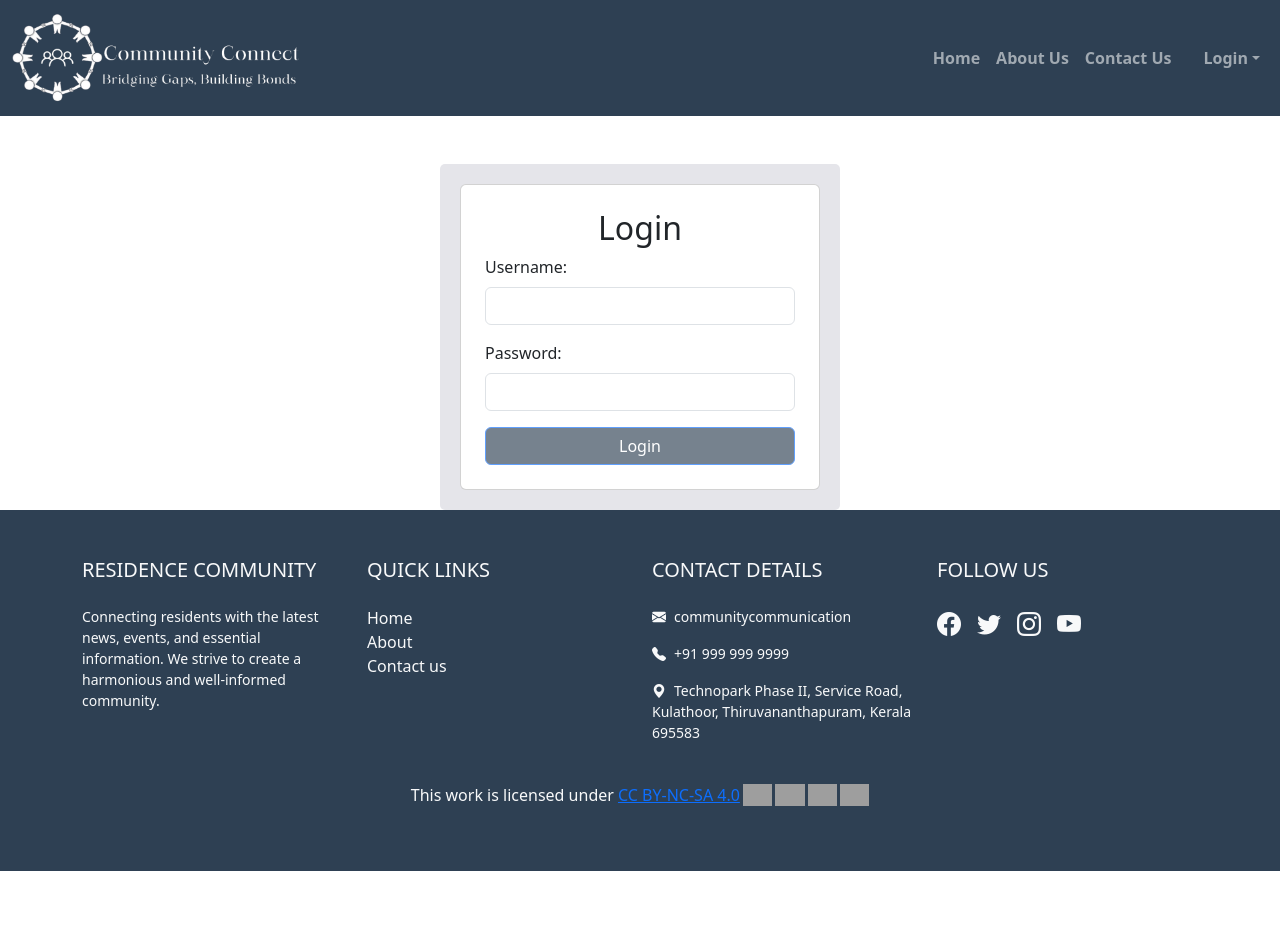
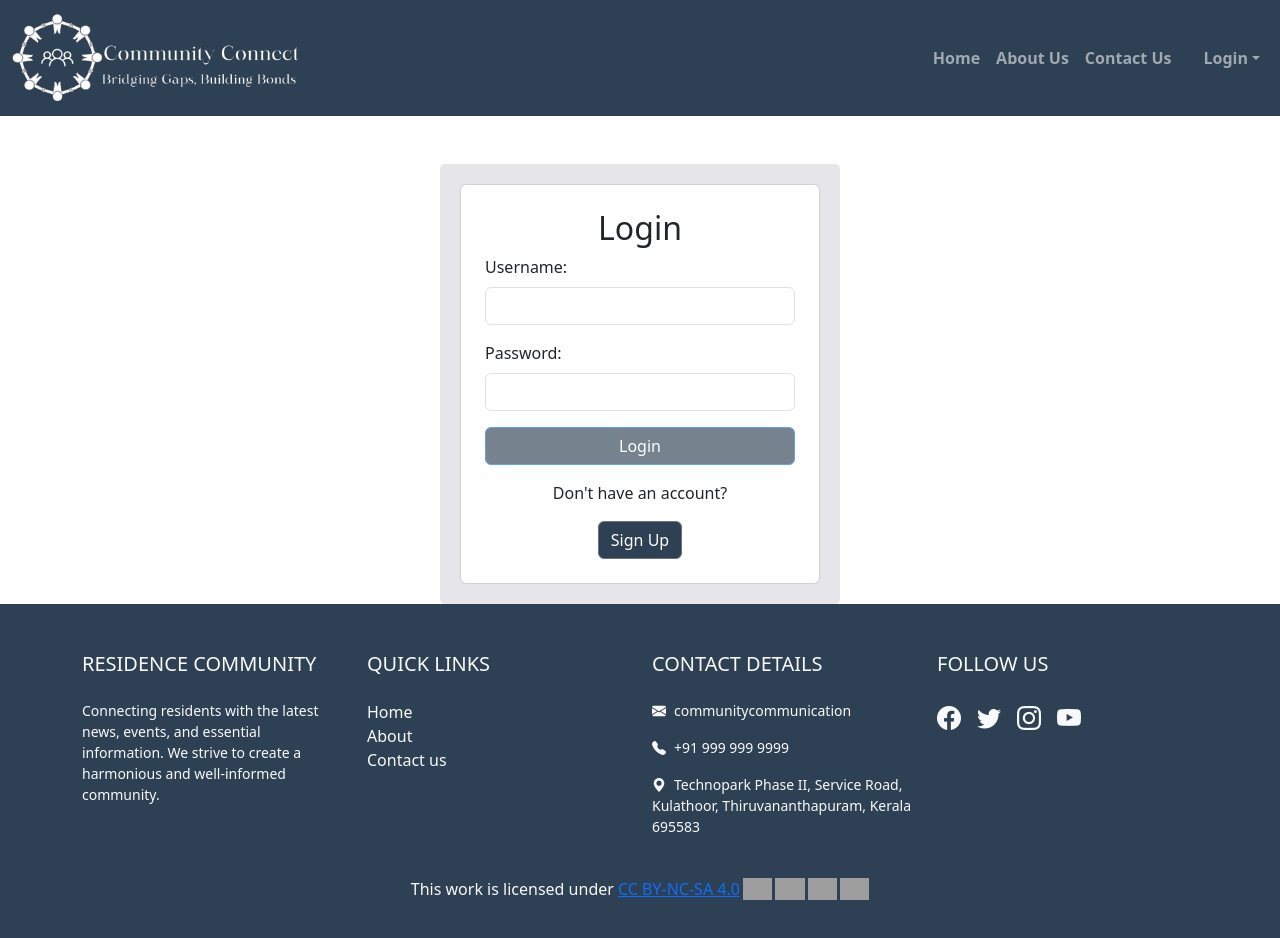
Before and after one commit to 19kummitha/CapstoneFrontEnd, an Angular app in the folder communityWebsite/: page /residentlogin in a window 1280 px wide. Shown: the top 938 px of the page. Before the commit the page ends 871 px from the top, so only its background shows below. Built offline with nearby package versions, Linux system fonts and the light colour scheme; grey boxes are pictures that could not be loaded.

Commit message:
added route to login page

```diff
--- a/communityWebsite/src/app/components/residentlogin/residentlogin.component.html
+++ b/communityWebsite/src/app/components/residentlogin/residentlogin.component.html
@@ -18,5 +18,9 @@
       </div>
       <button type="submit" class="btn btn-primary w-100" [disabled]="loginForm.invalid">Login</button>
     </form>
+    <div class="text-center mt-3">
+      <p>Don't have an account?</p>
+      <a routerLink="/signup" class="btn btn-secondary">Sign Up</a>
     </div>
   </div>
+</div>
```
Lines whose indentation alone changed are shown as unchanged.
